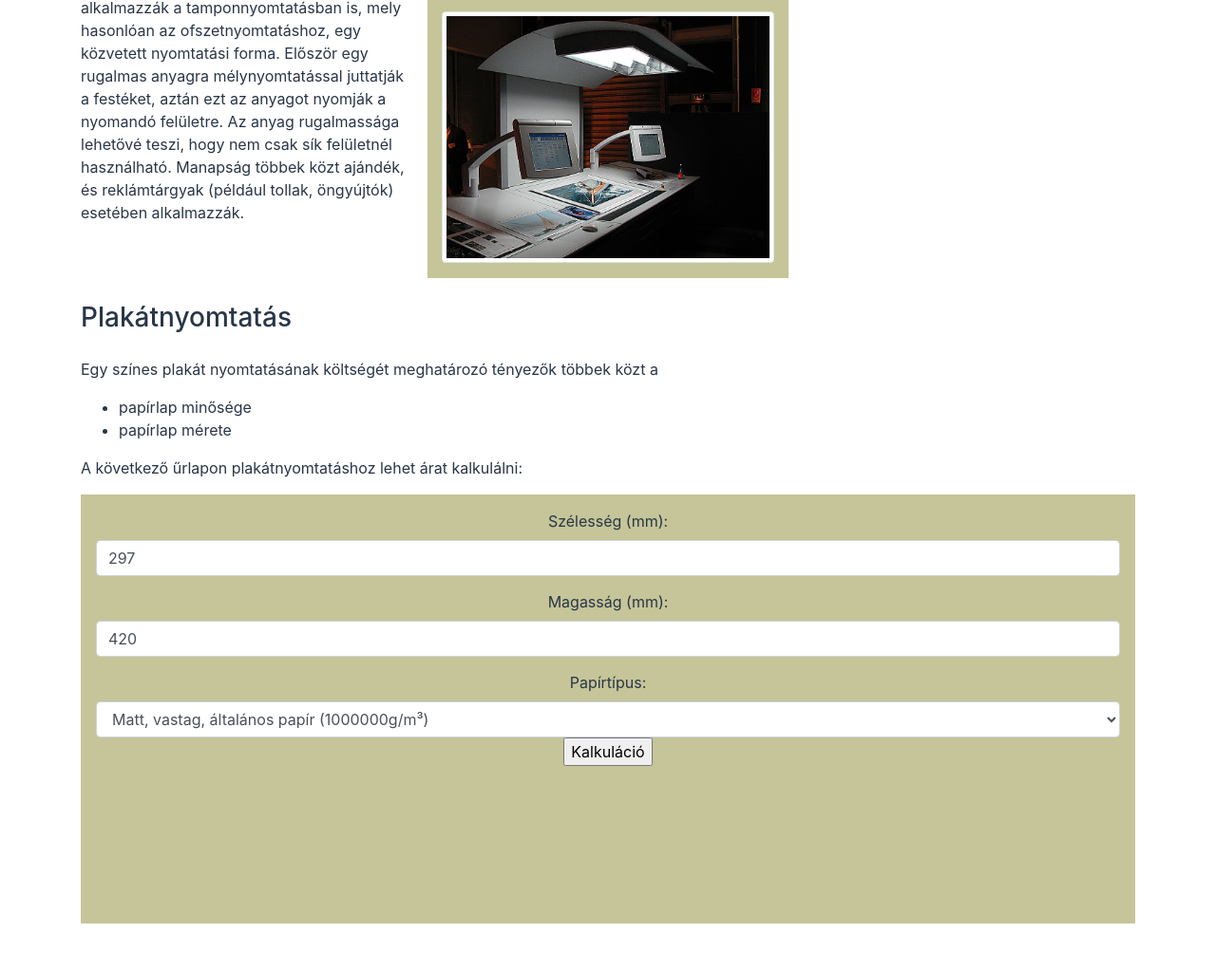
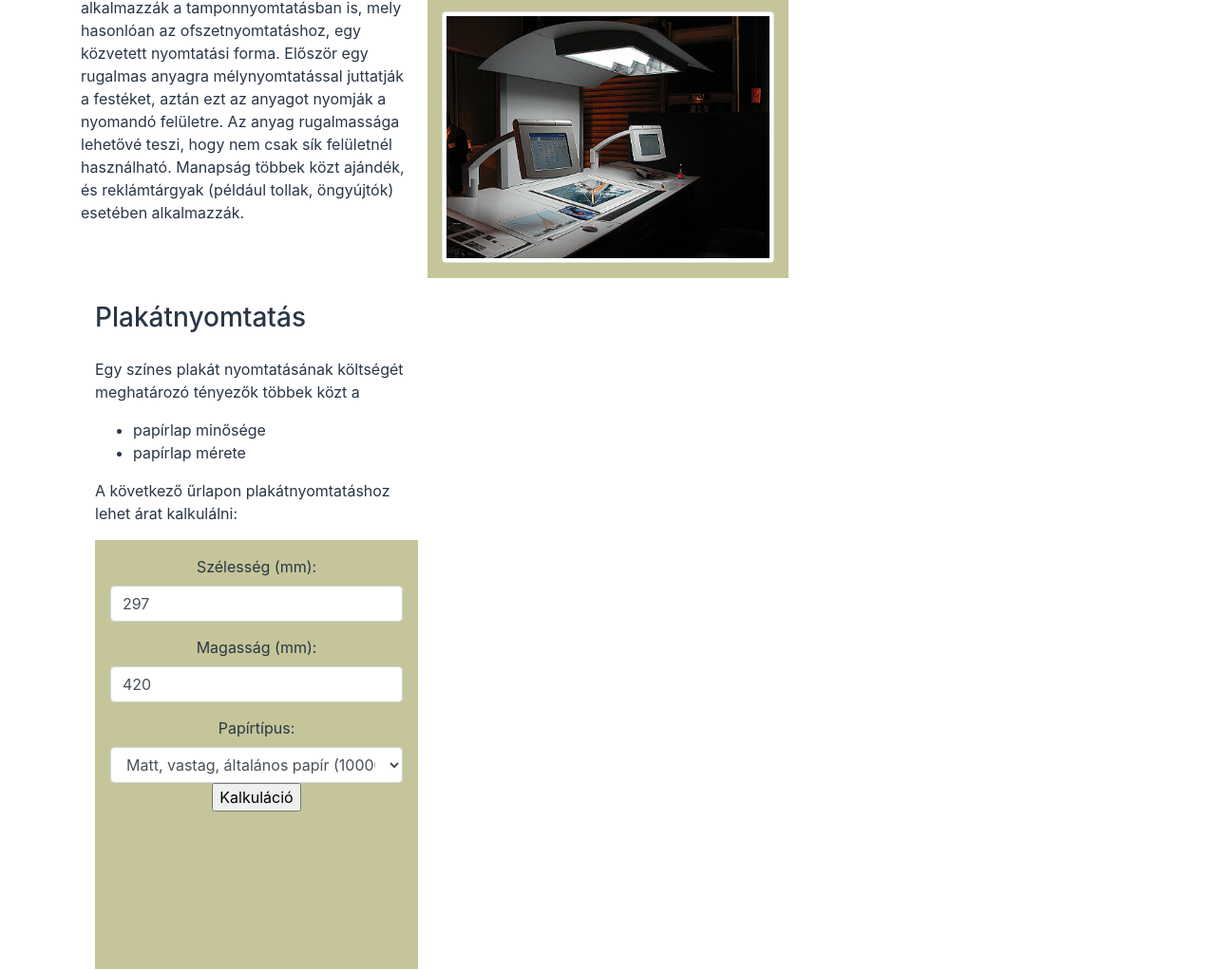
Before and after one commit to MoriczJanos113C/NYOMTATAS, a plain HTML site: page index.html in a window 1280 px wide. Shown: the part 1778-2800 px from the top of the page at 95% size. Before the commit the page ends 2776 px from the top, so only its background shows below. Drawn offline with Linux system fonts and the light colour scheme.

Commit message:
feltöltés

```diff
--- a/index.html
+++ b/index.html
@@ -52,7 +52,7 @@
     </div>
 
   </div>
-  <div class="col-md-4"></div>
+  <div class="col-md-4">
   <h3>Plakátnyomtatás</h3>
   <p>Egy színes plakát nyomtatásának költségét meghatározó tényezők többek közt a
   <ul>
```
